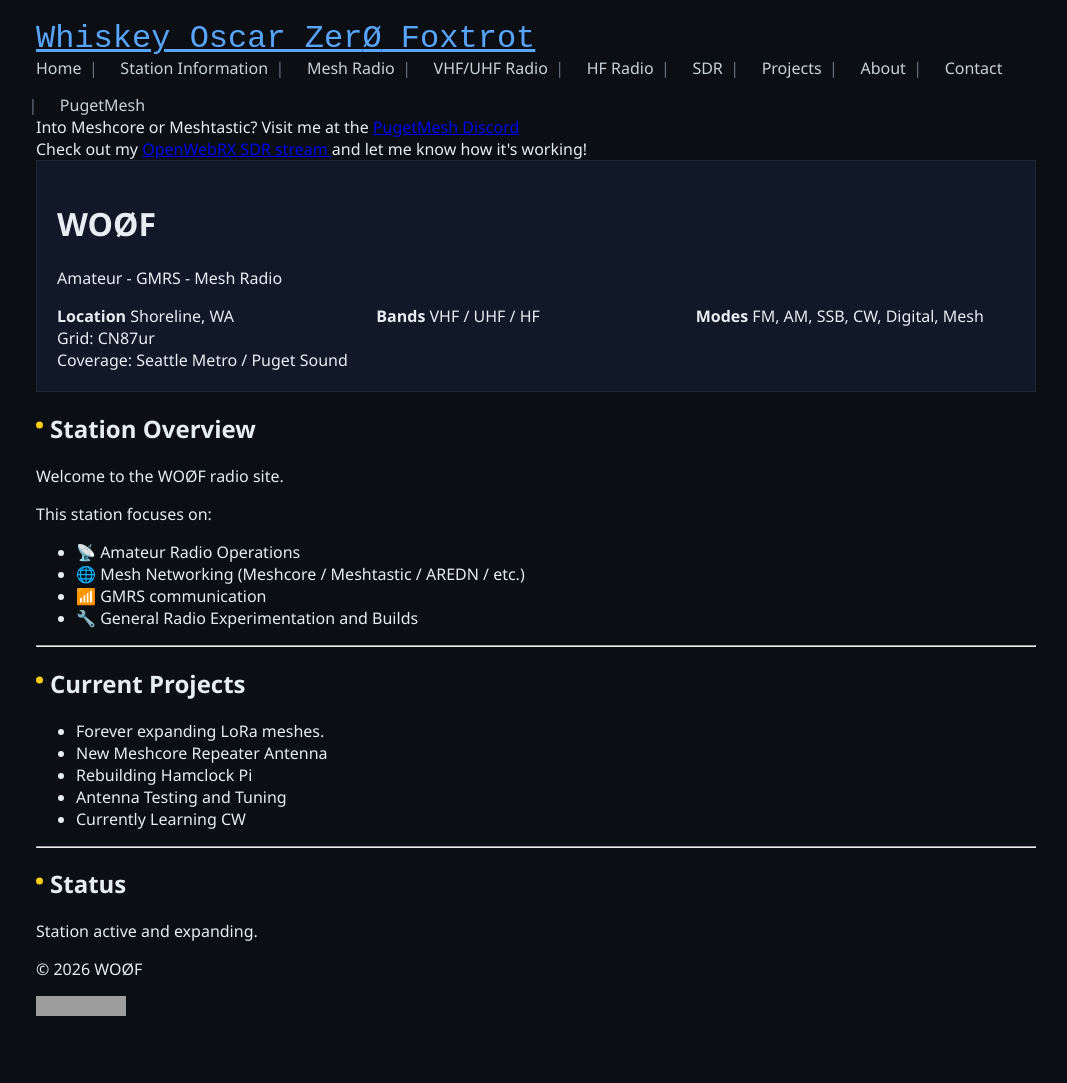
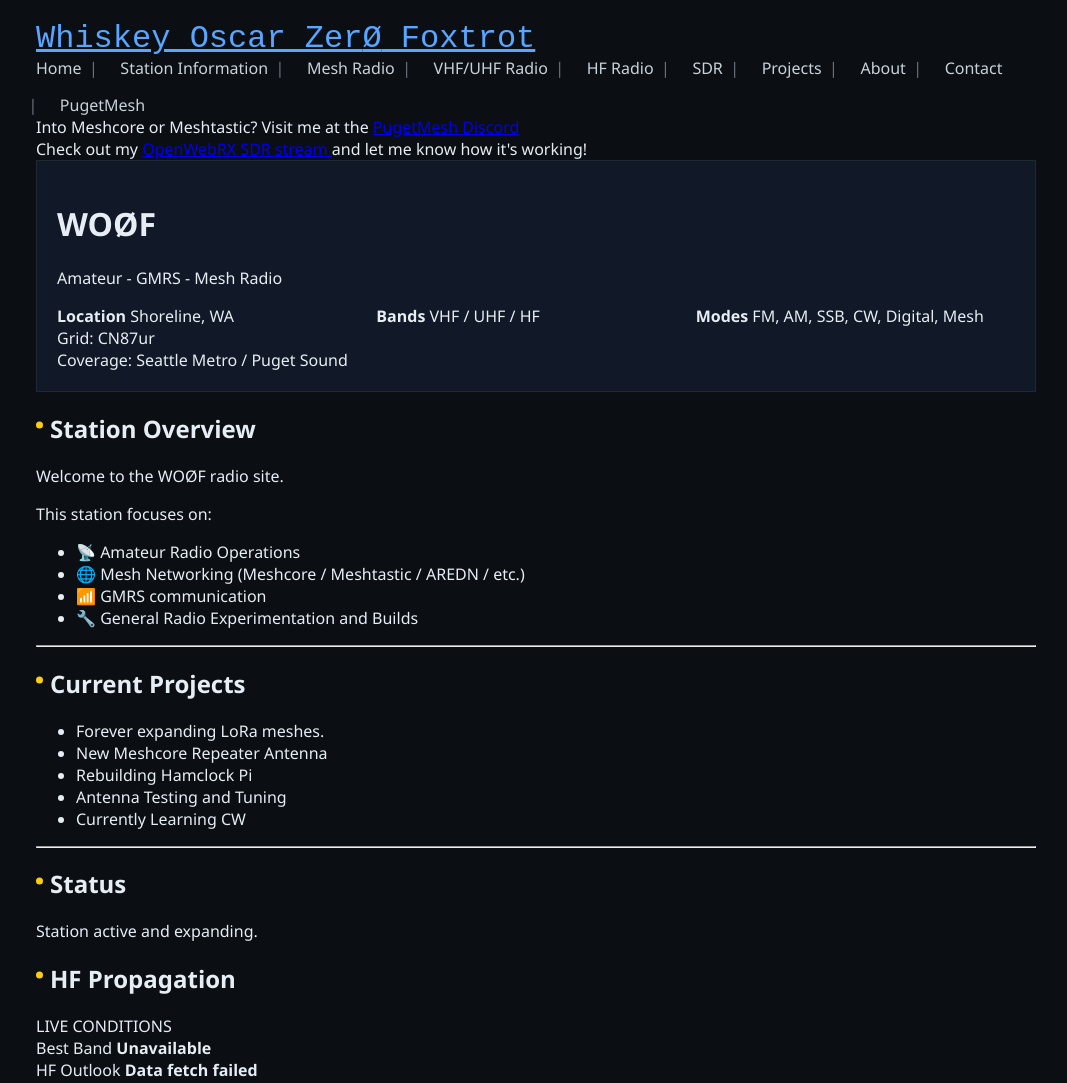
Before and after one commit to Lymitliss/Lymitliss.github.io, a Jekyll site: the page built from index.md, in a window 1280 px wide. Shown: the top 1083 px of the page, without its empty margins (104-1171 px from the left). Built offline with Jekyll 4.4.1, drawn with Linux system fonts in a browser that asks for light colours; before the commit the page ends 1041 px from its top, so only the background shows below that; some of the changed text lies outside the part shown; grey boxes are pictures that could not be loaded.

Commit message:
Update default.html

```diff
--- a/_layouts/default.html
+++ b/_layouts/default.html
@@ -74,6 +74,44 @@
       {{ content }}
     </main>
 
+    {% if page.url == "/" %}
+    <section class="propagation">
+      <div class="propagation-header">
+        <h2>HF Propagation</h2>
+        <div class="live-badge">LIVE CONDITIONS</div>
+      </div>
+
+      <div class="prop-summary" id="prop-summary">
+        <div class="prop-summary-card">
+          <span>Best Band</span>
+          <strong id="best-band">Loading...</strong>
+        </div>
+        <div class="prop-summary-card">
+          <span>HF Outlook</span>
+          <strong id="hf-outlook">Loading...</strong>
+        </div>
+        <div class="prop-summary-card">
+          <span>Solar</span>
+          <strong id="solar-snapshot">Loading...</strong>
+        </div>
+      </div>
+
+      <div class="propagation-widget">
+        <img src="https://www.hamqsl.com/solar101vhf.php?t={{ site.time | date: '%s' }}">
+      </div>
+
+      <div class="prop-grid smart-bands" id="smart-bands">
+        <div class="prop-card band-card" data-band="10m"><h3>10m</h3></div>
+        <div class="prop-card band-card" data-band="15m"><h3>15m</h3></div>
+        <div class="prop-card band-card" data-band="20m"><h3>20m</h3></div>
+        <div class="prop-card band-card" data-band="40m"><h3>40m</h3></div>
+        <div class="prop-card band-card" data-band="80m"><h3>80m</h3></div>
+      </div>
+    </section>
+
+    <script src="{{ '/assets/propagation.js' | relative_url }}"></script>
+    {% endif %}
+
     <footer>
       <p>© {{ site.time | date: "%Y" }} WOØF</p>
       <img src="https://visitor-badge.laobi.icu/badge?page_id=wo0f.wo0f.com">
```
